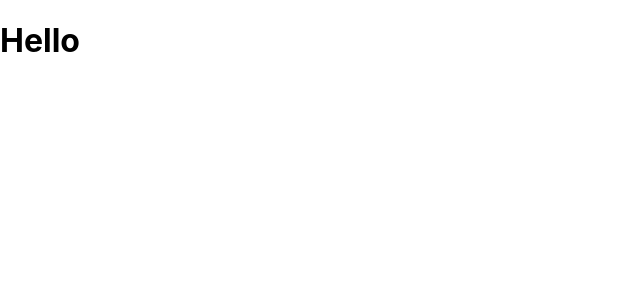
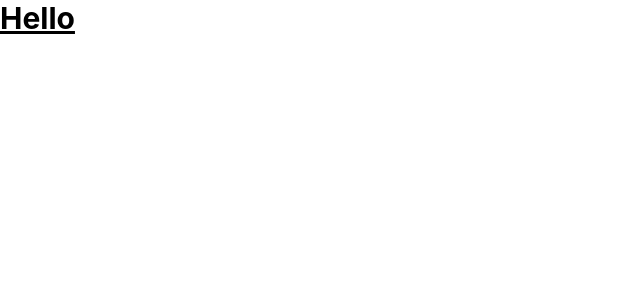
Before and after one commit to BbillahrariBBr/ReactTaliwind1, a JavaScript app in the folder cloud-app-react/: page / in a window 1280 px wide. Shown: the top 300 px of the page, without its empty margins (0-640 px from the left). Built offline with nearby package versions, Linux system fonts and the light colour scheme; the HTML template or start-up script is replaced by a standard one.

Commit message:
tailwind works

```diff
--- a/cloud-app-react/src/App.js
+++ b/cloud-app-react/src/App.js
@@ -3,7 +3,7 @@
 function App() {
   return (
     <>
-     <h1>Hello</h1>
+     <h1 className="text-3xl font-bold underline">Hello</h1>
     </>
   );
 }
--- a/cloud-app-react/src/index.css
+++ b/cloud-app-react/src/index.css
@@ -1,3 +1,7 @@
+@tailwind base;
+@tailwind components;
+@tailwind utilities;
+
 body {
   margin: 0;
   font-family: -apple-system, BlinkMacSystemFont, 'Segoe UI', 'Roboto', 'Oxygen',
--- a/cloud-app-react/tailwind.config.js
+++ b/cloud-app-react/tailwind.config.js
@@ -1,5 +1,7 @@
 module.exports = {
-  content: [],
+  content: [
+    "./src/**/*.{js,jsx,ts,tsx}",
+  ],
   theme: {
     extend: {},
   },
```
